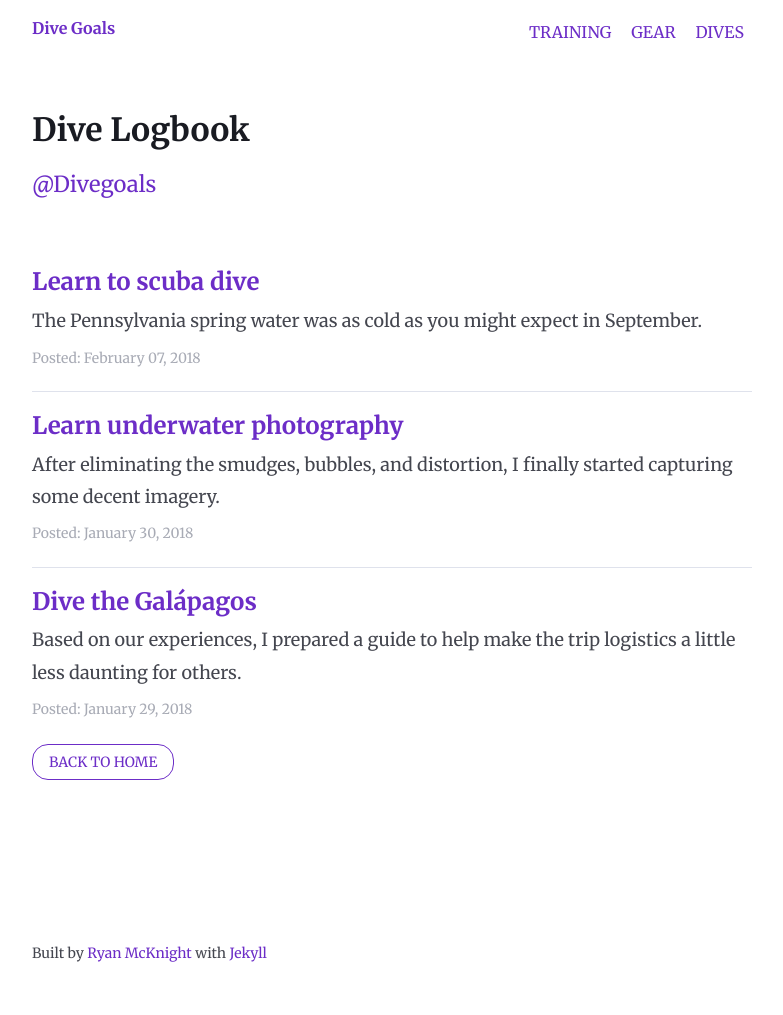
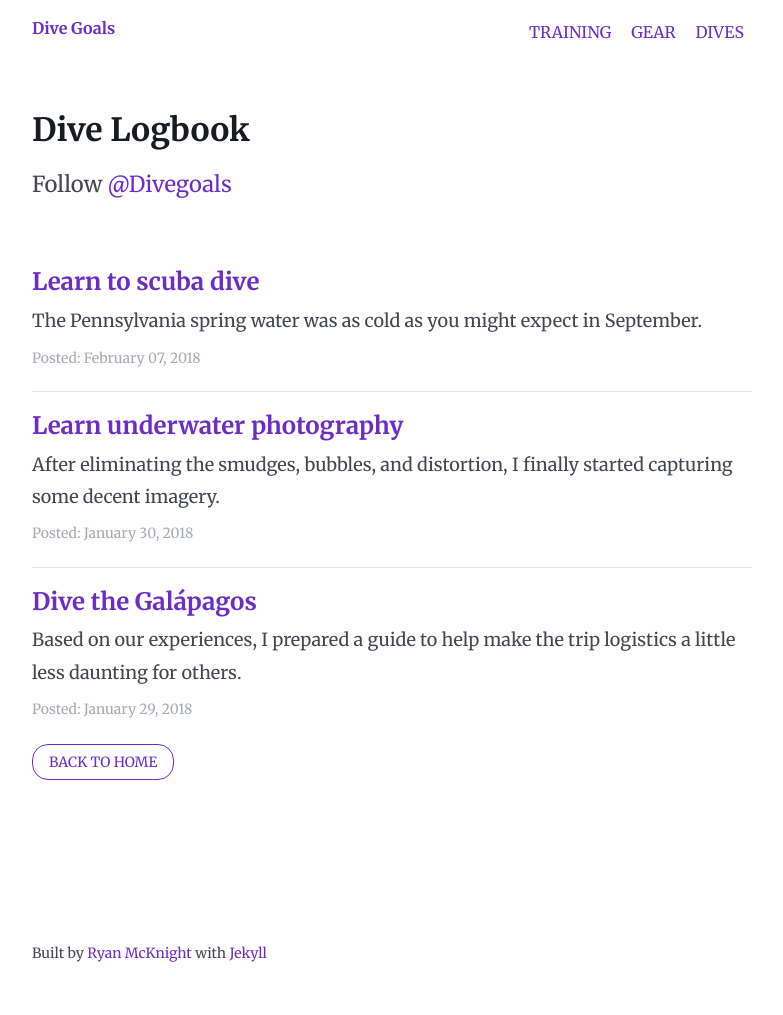
Before and after one commit to mcknightlabs/divegoals, a Jekyll site: the page built from index.html, in a window 1280 px wide. Shown: the whole page, without its empty margins (248-1031 px from the left). Built offline with Jekyll 4.4.1, drawn with Linux system fonts in a browser that asks for light colours.

Commit message:
updates home page

```diff
--- a/index.html
+++ b/index.html
@@ -10,7 +10,7 @@ og_type: website
 
 <section class="article-section">
 	<h1>Dive Logbook</h1>
-	<p class="page-description"><a href="https://www.instagram.com/divegoals/">@Divegoals</a></p>
+	<p class="page-description">Follow <a href="https://www.instagram.com/divegoals/">@Divegoals</a></p>
 	<ul class="article-list">
 		{% for post in site.posts %}
 		<li>
```
